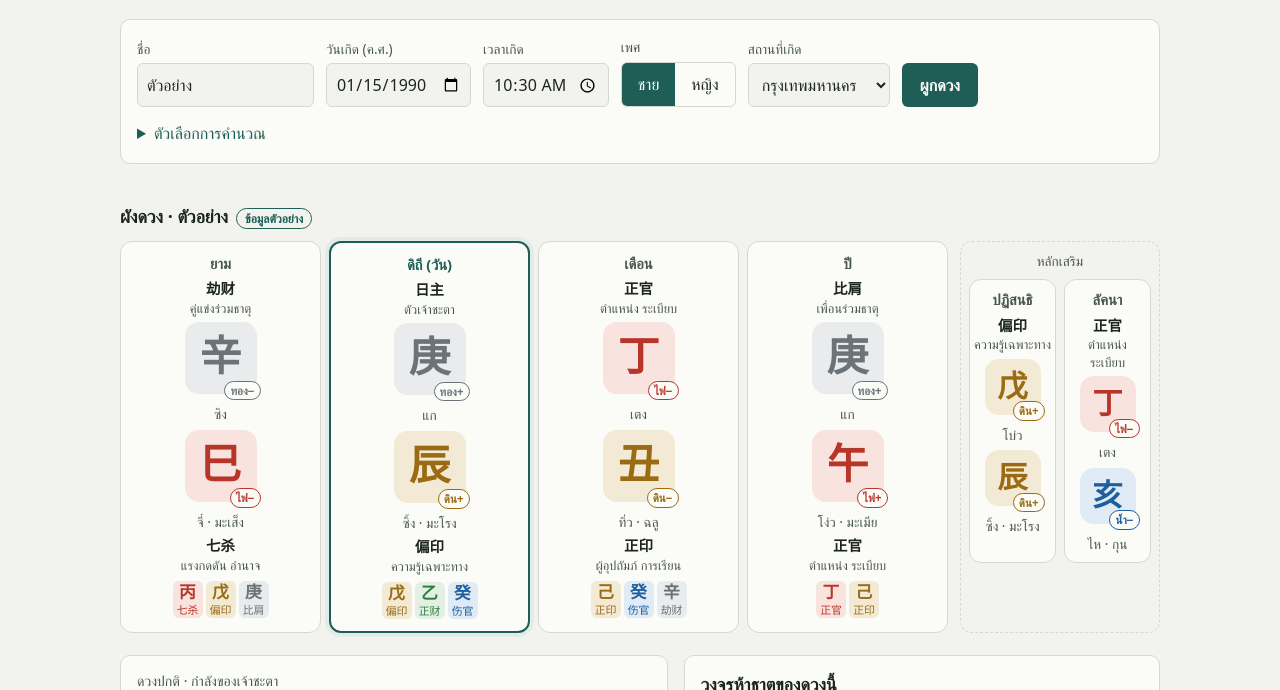
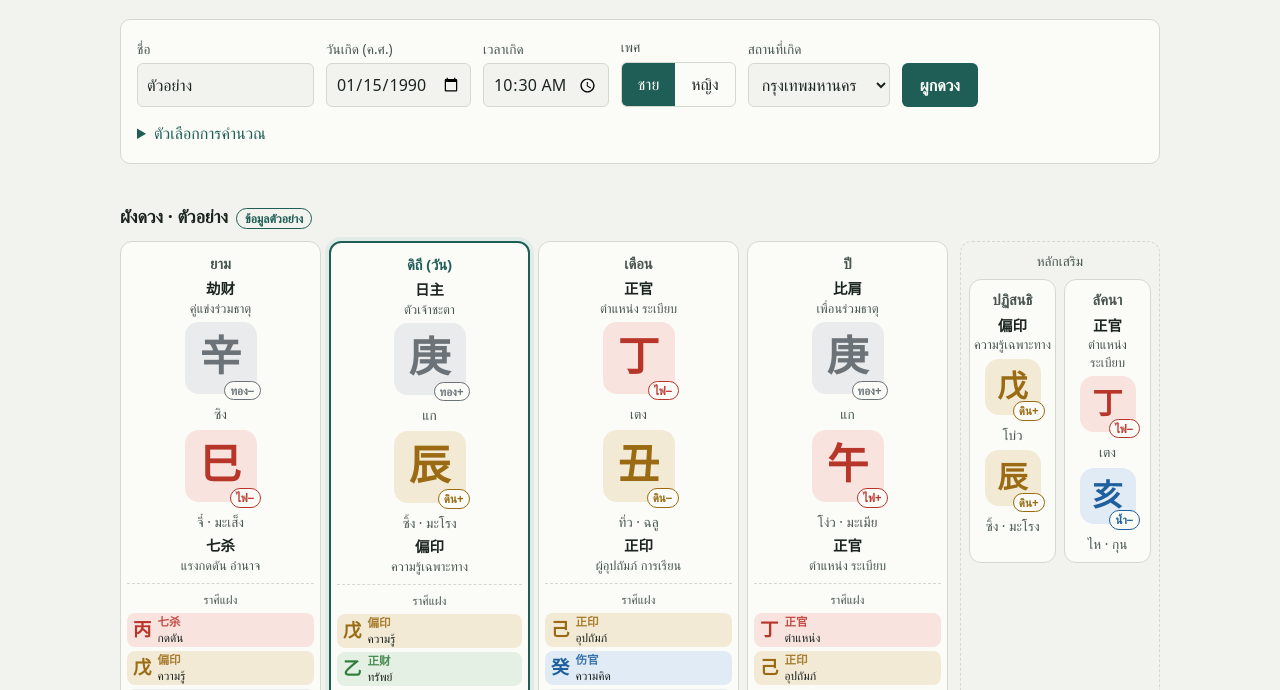
Before and after one commit to stdsk99/bazi-pro, a website: page index.html in a window 1280 px wide. Shown: the part 106-796 px from the top of the page. Drawn offline with Linux system fonts and the light colour scheme; a web font is replaced by a local one.

Commit message:
ผังดวง: ป้ายราศีแฝงและคำไทยสั้นใต้สิบเทพของแต่ละก้านแฝง
Co-Authored-By: Claude Opus 5.5 <noreply@anthropic.com>
Claude-Session: https://claude.ai/code/session_01WSyNXT7BhjXGHiSZZKd389

```diff
--- a/index.html
+++ b/index.html
@@ -71,9 +71,14 @@ details summary { cursor: pointer; color: var(--jade); font-weight: 500; }
 .tile .bd { position: absolute; right: -4px; bottom: -6px; font-size: .64rem; font-weight: 600; background: var(--sheet); border: 1px solid currentColor; border-radius: 999px; padding: 0 5px; line-height: 1.5; }
 .w0 { background: var(--w0); color: var(--wood) } .w1 { background: var(--w1); color: var(--fire) } .w2 { background: var(--w2); color: var(--earth) } .w3 { background: var(--w3); color: var(--metal) } .w4 { background: var(--w4); color: var(--water) }
 .rd { font-size: .74rem; color: var(--ink-soft); margin-top: 4px; }
-.hs { display: flex; gap: 3px; justify-content: center; flex-wrap: wrap; margin-top: 2px; }
-.hs .mini { display: grid; justify-items: center; width: 26px; border-radius: 6px; padding: 2px 0; font-size: .6rem; line-height: 1.2; }
-.hs .mini b { font-family: var(--f-han); font-size: .95rem; }
+.hsbox { width: 100%; border-top: 1px dashed var(--rule); margin-top: 4px; padding-top: 6px; display: grid; gap: 4px; }
+.hsbox .cap { font-size: .74rem; color: var(--ink-soft); }
+.hs { display: grid; gap: 4px; }
+.hs .mini { display: grid; grid-template-columns: auto 1fr; align-items: center; gap: 6px; border-radius: 8px; padding: 3px 6px; text-align: left; line-height: 1.2; }
+.hs .mini b { font-family: var(--f-han); font-size: 1.15rem; }
+.hs .mini span { display: grid; font-size: .74rem; }
+.hs .mini em { font-style: normal; font-family: var(--f-han); font-weight: 700; font-size: .72rem; opacity: .85; }
+.hs .mini i { font-style: normal; color: var(--ink); }
 .extra2 { display: grid; grid-template-columns: 1fr 1fr; gap: 8px; background: var(--paper); border: 1px dashed var(--rule); border-radius: 12px; padding: 8px; align-content: start; }
 .extra2 .cap { grid-column: 1 / -1; font-size: .74rem; color: var(--ink-soft); text-align: center; }
 .extra2 .pc { padding: 8px 4px; }
@@ -148,8 +153,6 @@ input, select, button { min-height: 44px; font-size: 1rem; }
 .tg b { font-size: .9rem; }
 .rd { font-size: .85rem; }
 .tile .bd { font-size: .72rem; }
-.hs .mini { width: 30px; font-size: .68rem; }
-.hs .mini b { font-size: 1.05rem; }
 .extra2 .cap { font-size: .85rem; }
 .verdict .kind { font-size: .88rem; }
 .verdict .big { font-size: clamp(1.35rem, 4.5vw, 1.7rem); }
@@ -198,7 +201,9 @@ footer { font-size: .85rem; }
   .tile { border-radius: 10px; }
   .tile .bd { right: -2px; font-size: .66rem; padding: 0 4px; }
   .rd { font-size: .8rem; }
-  .hs .mini { width: 26px; font-size: .62rem; }
+  .hs .mini { gap: 3px; padding: 3px 3px; }
+  .hs .mini b { font-size: 1rem; }
+  .hs .mini span { font-size: .68rem; }
   dl { grid-template-columns: 1fr; gap: 2px; }
   dd { margin-bottom: 8px; }
   .fu { grid-template-columns: 1fr; gap: 6px; }
@@ -312,6 +317,7 @@ footer { font-size: .85rem; }
     $('who').innerHTML = name ? `· ${name}${name === 'ตัวอย่าง' ? '<span class="example">ข้อมูลตัวอย่าง</span>' : ''}` : '';
 
     const dmStem = r.pillars.day.stem;
+    const SHORT = { '比肩': 'เพื่อน', '劫财': 'คู่แข่ง', '食神': 'ผลงาน', '伤官': 'ความคิด', '偏财': 'ลาภ', '正财': 'ทรัพย์', '七杀': 'กดดัน', '正官': 'ตำแหน่ง', '偏印': 'ความรู้', '正印': 'อุปถัมภ์' };
     const sign = (yang) => (yang ? '+' : '−');
     const tile = (ch, el, yang) => `<div class="tile w${E(el)}"><span class="han">${ch}</span><span class="bd">${el}${sign(yang)}</span></div>`;
     const godOf = (code, th) => `<div class="tg"><b>${code}</b><span>${th}</span></div>`;
@@ -323,10 +329,10 @@ footer { font-size: .85rem; }
         ${tile(BaziCore.BRANCHES[p.branch], p.branchElement, p.branchYang)}<div class="rd">${BaziCore.BRANCHES_TH[p.branch]} · ${p.animal}</div>`;
       if (full) {
         const bg = BaziCore.tenGod(dmStem, p.hidden[0].stem);
-        out += godOf(bg.code, bg.th) + `<div class="hs" title="ราศีแฝง">${p.hidden.map((s) => {
+        out += godOf(bg.code, bg.th) + `<div class="hsbox"><div class="cap">ราศีแฝง</div><div class="hs">${p.hidden.map((s) => {
           const tg = BaziCore.tenGod(dmStem, s.stem);
-          return `<span class="mini w${E(s.element)}" title="${s.zh} ${tg.code} ${tg.th}"><b>${s.zh}</b>${tg.code}</span>`;
-        }).join('')}</div>`;
+          return `<span class="mini w${E(s.element)}" title="${s.zh} ${BaziCore.STEMS_TH[s.stem]} ${s.element} · ${tg.code} ${tg.th}"><b>${s.zh}</b><span><em>${tg.code}</em><i>${SHORT[tg.code]}</i></span></span>`;
+        }).join('')}</div></div>`;
       }
       return out + '</div>';
     };
```
Also changed, not shown: dist/index.html.
